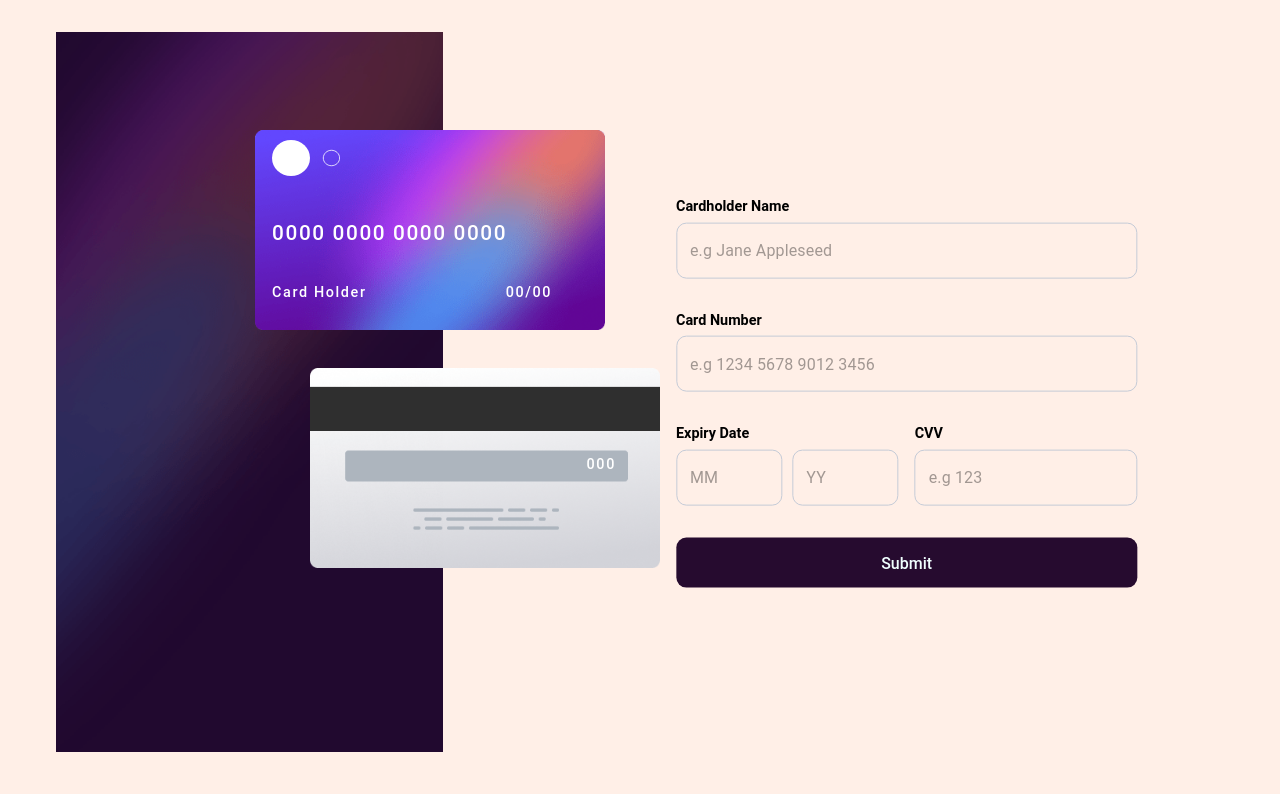
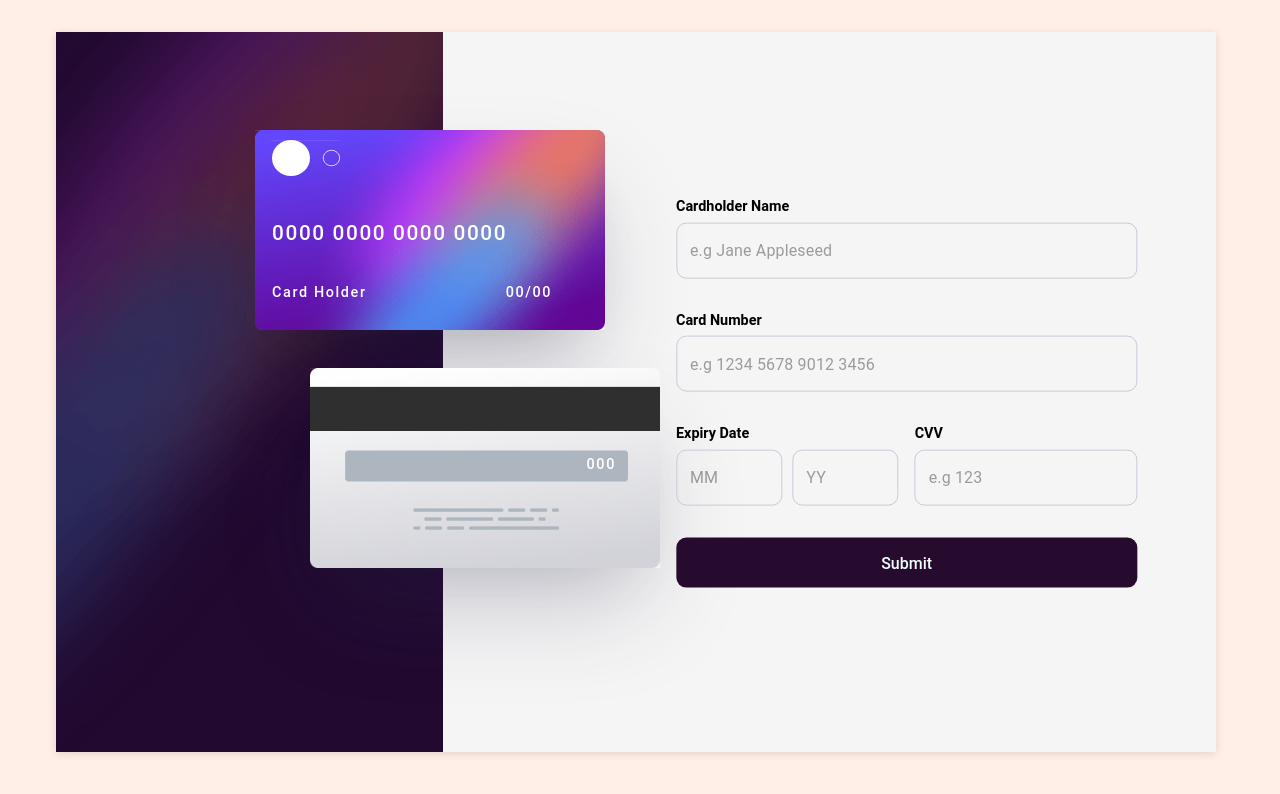
Before and after one commit to karar189/credit-card-portal-simplified-view, a React (Create React App) app: page / in a window 1280 px wide. Shown: the top 794 px of the page. Built offline with nearby package versions, Linux system fonts and the light colour scheme.

Commit message:
style: bg colour

```diff
--- a/src/components/CardMain/CardMain.jsx
+++ b/src/components/CardMain/CardMain.jsx
@@ -39,7 +39,7 @@ const CardMain = () => {
             <Back />
           </div>
         </div>
-        <Grid item xs={12} md={8}>
+        <Grid item xs={12} md={8} className="white-container">
           {pageDisplay()}
           {/* <CardContents setPage={setPage} /> */}
         </Grid>
--- a/src/components/CardMain/style.css
+++ b/src/components/CardMain/style.css
@@ -1,6 +1,10 @@
+.white-container {
+  background-color: rgb(245, 245, 245);
+}
 .card {
   /* height: 100vh; */
   width: 90vw;
+  box-shadow: rgba(99, 99, 99, 0.2) 0px 2px 8px 0px;
 }
 .card img {
   height: 90vh;
--- a/src/components/cardImg/style.css
+++ b/src/components/cardImg/style.css
@@ -1,10 +1,16 @@
 .front-img img {
   width: 350px;
   height: 200px;
+  box-shadow: rgba(255, 255, 255, 0.1) 0px 1px 1px 0px inset,
+    rgba(50, 50, 93, 0.25) 0px 50px 100px -20px,
+    rgba(0, 0, 0, 0.165) 0px 30px 60px -30px;
 }
 .back-img img {
   width: 350px;
   height: 200px;
+  box-shadow: rgba(255, 255, 255, 0.1) 0px 1px 1px 0px inset,
+    rgba(50, 50, 93, 0.25) 0px 50px 100px -20px,
+    rgba(0, 0, 0, 0.093) 0px 30px 60px -30px;
 }
 @media screen and (max-width: 768px) {
   .front-img img {
```
